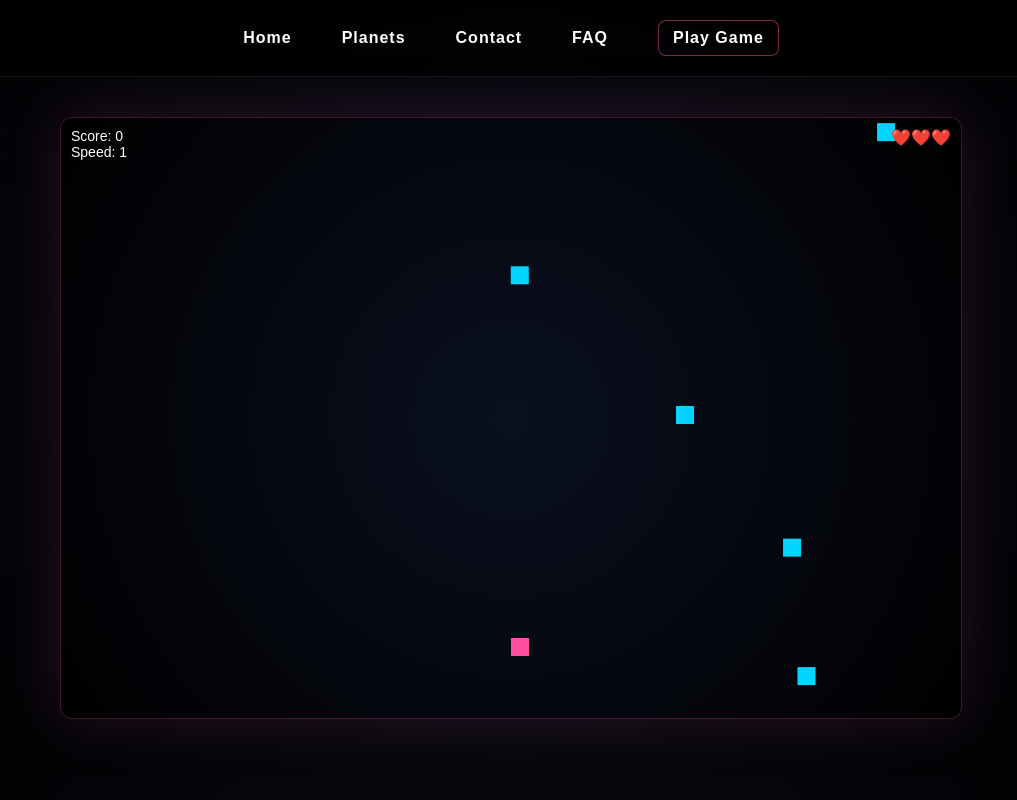
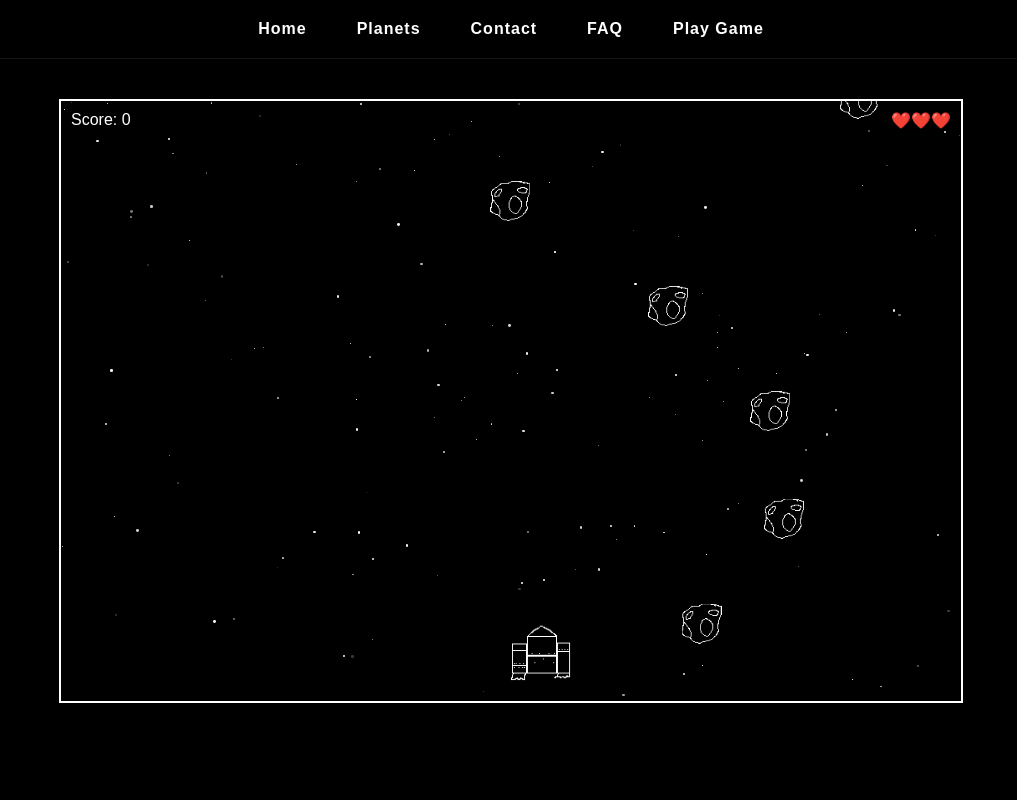
Before and after one commit to shayanyasir1/PS-X-V, a plain HTML site: page game.html in a window 1280 px wide. Shown: the whole page, without its empty margins (129-1146 px from the left). Drawn offline with Linux system fonts and the light colour scheme.

Commit message:
Add files via upload

```diff
--- a/game.html
+++ b/game.html
@@ -5,6 +5,15 @@
 <title>Space Shooter</title>
 
 <style>
+
+body{
+    margin:0;
+    background:black;
+    font-family:Arial;
+    overflow:hidden;
+    color:white;
+}
+
 
 .navbar{
     position:sticky;
@@ -43,14 +52,6 @@
     text-shadow:0 0 12px #ff66c4;
 }
 
-/* BACKGROUND */
-body{
-    margin:0;
-    background: radial-gradient(circle at center,#0b0f1a 0%,#000 100%);
-    font-family:Arial;
-    overflow:hidden;
-}
-
 /* GAME CONTAINER */
 #gameContainer{
     position:relative;
@@ -58,36 +59,42 @@ body{
     height:600px;
     margin:40px auto;
 
-    background: radial-gradient(circle at center,#0a1020,#000);
+    background:black;
 
-    border:1px solid rgba(255,79,160,0.25);
-    box-shadow:0 0 60px rgba(255,79,160,0.15);
-    border-radius:12px;
+    border:2px solid white;
+
+    overflow:hidden;
 }
 
-.play-btn{
-    padding:8px 14px;
-
-    border:1px solid rgba(255,79,160,0.5);
-    border-radius:8px;
-
-    background:rgba(0,0,0,0.4);
-    color:#ff4fa0;
-
-    text-decoration:none;
-    font-weight:bold;
-
-    transition:0.3s;
+/* STAR BACKGROUND */
+.stars{
+    position:absolute;
+    width:100%;
+    height:100%;
+    z-index:0;
 }
 
-.play-btn:hover{
-    background:#ff4fa0;
-    color:black;
-    box-shadow:0 0 15px rgba(255,79,160,0.5);
+.star{
+    position:absolute;
+    width:2px;
+    height:2px;
+    background:white;
+    border-radius:50%;
+    animation: twinkle 2s infinite alternate;
 }
 
-/* CANVAS */
+@keyframes twinkle{
+    from{
+        opacity:0.2;
+    }
+    to{
+        opacity:1;
+    }
+}
+
 canvas{
+    position:relative;
+    z-index:1;
     width:100%;
     height:100%;
 }
@@ -98,7 +105,7 @@ canvas{
     top:10px;
     left:10px;
     color:white;
-    font-size:14px;
+    z-index:2;
 }
 
 .lives{
@@ -106,9 +113,10 @@ canvas{
     top:10px;
     right:10px;
     color:#ff4d4d;
+    z-index:2;
 }
 
-/* GAME OVER SCREEN */
+/* GAME OVER */
 #gameOverScreen{
     position:absolute;
     inset:0;
@@ -116,26 +124,19 @@ canvas{
     justify-content:center;
     align-items:center;
     flex-direction:column;
-    background:rgba(0,0,0,0.85);
+    background:rgba(0,0,0,0.9);
     color:white;
-    text-align:center;
-    border-radius:12px;
-}
-
-#gameOverScreen h1{
-    color:#ff4d4d;
-    letter-spacing:4px;
+    z-index:10;
 }
 
 button{
-    margin-top:15px;
     padding:10px 18px;
+    background:white;
+    color:black;
     border:none;
-    background:#ff4fa0;
-    color:black;
+    cursor:pointer;
+    margin-top:10px;
     font-weight:bold;
-    cursor:pointer;
-    border-radius:8px;
 }
 
 button:hover{
@@ -145,30 +146,28 @@ button:hover{
 </style>
 </head>
 
+<body>
+
 <nav class="navbar">
-
 <a href="INDEX.html">Home</a>
 <a href="Planets.html">Planets</a>
 <a href="Contact.html">Contact</a>
 <a href="Questions.html">FAQ</a>
-<a href="game.html" class="play-btn">Play Game</a>
-
+<a href="game.html">Play Game</a>
 </nav>
-
-<body>
 
 <div id="gameContainer">
 
+<div class="stars" id="stars"></div>
+
 <div class="hud">
     <div id="score">Score: 0</div>
-        <div id="speed">Speed: 1</div>
 </div>
 
 <div class="lives" id="lives">❤️❤️❤️</div>
 
 <div id="gameOverScreen">
     <h1>GAME OVER</h1>
-        <p id="finalScore"></p>
     <button onclick="restartGame()">Try Again</button>
 </div>
 
@@ -178,37 +177,76 @@ button:hover{
 
 <script>
 
+/* STAR GENERATOR */
+const starsContainer = document.getElementById("stars");
+
+for(let i=0;i<150;i++){
+
+    let star = document.createElement("div");
+
+    star.classList.add("star");
+
+    star.style.left = Math.random()*100 + "%";
+    star.style.top = Math.random()*100 + "%";
+
+    star.style.width = Math.random()*3 + "px";
+    star.style.height = star.style.width;
+
+    star.style.animationDuration =
+        (Math.random()*3+1) + "s";
+
+    starsContainer.appendChild(star);
+}
+
+/* CANVAS */
 const canvas = document.getElementById("game");
 const ctx = canvas.getContext("2d");
 
 canvas.width = 900;
 canvas.height = 600;
 
+/* IMAGES */
+const rocket1 = new Image();
+rocket1.src = "Images/rocketfr1.png";
+
+const rocket2 = new Image();
+rocket2.src = "Images/rocketfr2.png";
+
+const astrImg = new Image();
+astrImg.src = "Images/astr.png";
+
+const healImg = new Image();
+healImg.src = "Images/heal.png";
+
 /* PLAYER */
 let player = {
     x:450,
     y:520,
-    size:18,
+    width:60,
+    height:60,
     speed:6
 };
 
-/* GAME STATE */
+/* OBJECTS */
 let bullets = [];
 let enemies = [];
 let powerups = [];
 
 let score = 0;
 let lives = 3;
-let gameSpeed = 1;
 
 let keys = {};
 
 /* INPUT */
 document.addEventListener("keydown", e=>{
+
     keys[e.key] = true;
 
     if(e.key === " "){
-        bullets.push({x:player.x,y:player.y});
+        bullets.push({
+            x:player.x + 28,
+            y:player.y
+        });
     }
 });
 
@@ -218,65 +256,101 @@ document.addEventListener("keyup", e=>{
 
 /* SPAWN ENEMIES */
 setInterval(()=>{
+
     enemies.push({
-        x:Math.random()*880,
-        y:-20,
-        size:18,
-        speed:2 + gameSpeed
+        x:Math.random()*840,
+        y:-40,
+        size:40,
+        speed:2.5
     });
+
 },700);
 
-/* POWERUPS */
+/* SPAWN HEALS */
 setInterval(()=>{
+
     powerups.push({
-        x:Math.random()*880,
-        y:-20,
-        size:14,
+        x:Math.random()*840,
+        y:-40,
+        size:35,
         speed:2
     });
+
 },5000);
 
 /* UPDATE */
 function update(){
 
-    gameSpeed += 0.002;
+    if(keys["ArrowLeft"]){
+        player.x -= player.speed;
+    }
 
-    if(keys["ArrowLeft"]) player.x -= player.speed;
-    if(keys["ArrowRight"]) player.x += player.speed;
+    if(keys["ArrowRight"]){
+        player.x += player.speed;
+    }
 
-    player.x = Math.max(0,Math.min(880,player.x));
+    player.x = Math.max(
+        0,
+        Math.min(840,player.x)
+    );
 
+    /* BULLETS */
     bullets.forEach((b,i)=>{
+
         b.y -= 8;
-        if(b.y < 0) bullets.splice(i,1);
+
+        if(b.y < 0){
+            bullets.splice(i,1);
+        }
     });
 
+    /* ENEMIES */
     enemies.forEach((e,ei)=>{
+
         e.y += e.speed;
 
-        if(Math.abs(e.x-player.x)<20 && Math.abs(e.y-player.y)<20){
+        if(
+            Math.abs(e.x-player.x)<30 &&
+            Math.abs(e.y-player.y)<30
+        ){
             enemies.splice(ei,1);
             lives--;
             updateLives();
         }
 
         bullets.forEach((b,bi)=>{
-            if(Math.abs(e.x-b.x)<20 && Math.abs(e.y-b.y)<20){
+
+            if(
+                Math.abs(e.x-b.x)<25 &&
+                Math.abs(e.y-b.y)<25
+            ){
+
                 enemies.splice(ei,1);
                 bullets.splice(bi,1);
+
                 score += 10;
+
                 updateScore();
             }
         });
     });
 
+    /* HEAL */
     powerups.forEach((p,pi)=>{
+
         p.y += p.speed;
 
-        if(Math.abs(p.x-player.x)<20 && Math.abs(p.y-player.y)<20){
+        if(
+            Math.abs(p.x-player.x)<30 &&
+            Math.abs(p.y-player.y)<30
+        ){
+
             powerups.splice(pi,1);
+
             score += 50;
+
             lives = Math.min(3,lives+1);
+
             updateScore();
             updateLives();
         }
@@ -285,7 +359,6 @@ function update(){
     if(lives <= 0){
         gameOver();
     }
-
 }
 
 /* DRAW */
@@ -293,64 +366,103 @@ function draw(){
 
     ctx.clearRect(0,0,900,600);
 
-    ctx.fillStyle="#ff4fa0";
-    ctx.fillRect(player.x,player.y,player.size,player.size);
+    /* ROCKET ANIMATION */
+    let rocket =
+        Math.floor(Date.now()/200)%2===0
+        ? rocket1
+        : rocket2;
 
+    ctx.drawImage(
+        rocket,
+        player.x,
+        player.y,
+        player.width,
+        player.height
+    );
+
+    /* BULLETS */
     ctx.fillStyle="white";
+
     bullets.forEach(b=>{
-        ctx.fillRect(b.x,b.y,3,10);
+
+        ctx.fillRect(
+            b.x,
+            b.y,
+            4,
+            12
+        );
     });
 
-    ctx.fillStyle="#00d4ff";
+    /* ASTR ENEMIES */
     enemies.forEach(e=>{
-        ctx.fillRect(e.x,e.y,e.size,e.size);
+
+        ctx.drawImage(
+            astrImg,
+            e.x,
+            e.y,
+            e.size,
+            e.size
+        );
     });
 
-    ctx.fillStyle="#00ff88";
+    /* HEALS */
     powerups.forEach(p=>{
-        ctx.fillRect(p.x,p.y,p.size,p.size);
+
+        ctx.drawImage(
+            healImg,
+            p.x,
+            p.y,
+            p.size,
+            p.size
+        );
     });
-
 }
 
 /* HUD */
 function updateScore(){
-    document.getElementById("score").innerText="Score: "+score;
+    document.getElementById("score")
+    .innerText = "Score: " + score;
 }
 
 function updateLives(){
-    document.getElementById("lives").innerText="❤️".repeat(lives);
+    document.getElementById("lives")
+    .innerText = "❤️".repeat(lives);
 }
 
 /* GAME OVER */
 function gameOver(){
-    document.getElementById("gameOverScreen").style.display="flex";
-    document.getElementById("finalScore").innerText="Score: "+score;
+
+    document.getElementById(
+        "gameOverScreen"
+    ).style.display = "flex";
 }
 
 /* RESTART */
 function restartGame(){
 
-    score=0;
-    lives=3;
-    gameSpeed=1;
+    score = 0;
+    lives = 3;
 
-    bullets=[];
-    enemies=[];
-    powerups=[];
+    bullets = [];
+    enemies = [];
+    powerups = [];
 
-    player.x=450;
+    player.x = 450;
 
     updateScore();
     updateLives();
 
-    document.getElementById("gameOverScreen").style.display="none";
+    document.getElementById(
+        "gameOverScreen"
+    ).style.display = "none";
 }
 
 /* LOOP */
 function loop(){
+
     update();
     draw();
+
     requestAnimationFrame(loop);
 }
 
```
Also changed, not shown: Contact.html (+2 -2 lines), INDEX.html (+11 -8 lines), Questions.html (+3 -32 lines), Images/astr.png (added), Images/heal.png (added), Images/rocketfr1.png (added), Images/rocketfr2.png (added), 4 other files. Lines whose indentation alone changed are shown as unchanged.
